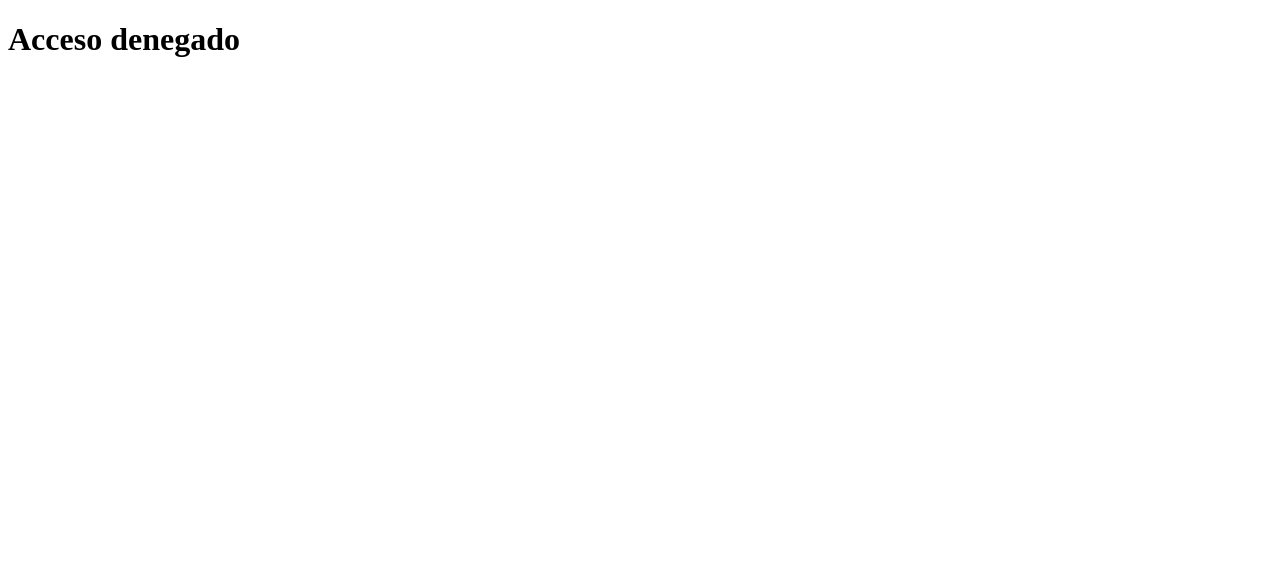
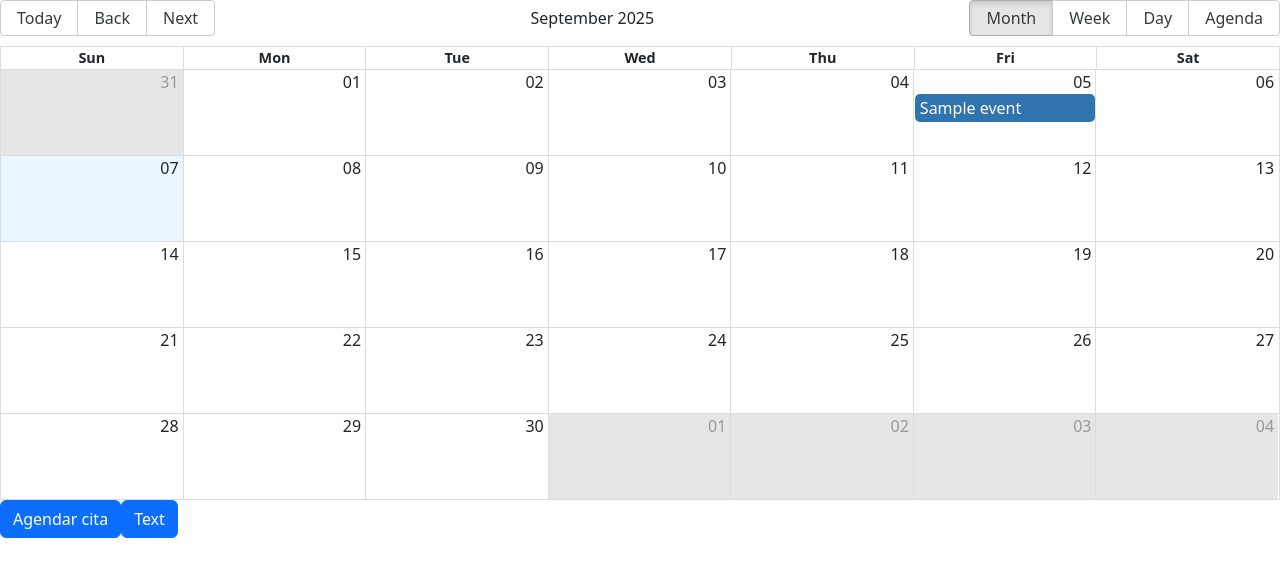
Before and after one commit to the-sergius/english-class-schedule, a React (Vite) app: page / in a window 1280 px wide. Shown: the top 576 px of the page. Built offline with nearby package versions, Linux system fonts and the light colour scheme.

Commit message:
Actualizar readme y gitignore

```diff
--- a/src/App.tsx
+++ b/src/App.tsx
@@ -1,9 +1,12 @@
 import Calendar from "./components/Calendar";
+import TeachersView from "./components/TeachersView";
+
 function App() {
-  let rol = "not-logged-in";
+  let rol = "teacher";
   if (rol == "teacher") {
-    return <Calendar />;
+    return <TeachersView/>;
   } else if (rol == "student") {
+
     return <Calendar />;
   } else {
     return <h1>Acceso denegado</h1>;
--- a/src/components/Calendar.tsx
+++ b/src/components/Calendar.tsx
@@ -7,14 +7,9 @@ import "react-big-calendar/lib/css/react-big-calendar.css";
 const localizer = momentLocalizer(moment);
 const myEvents = [
   {
-    title: "Reunión de equipo",
+    title: "Sample event",
     start: new Date(2025, 8, 5, 10, 0), // año, mes (0-11), día, hora, minuto
     end: new Date(2025, 8, 5, 11, 0),
-  },
-  {
-    title: "Llamada con cliente",
-    start: new Date(2025, 8, 6, 14, 0),
-    end: new Date(2025, 8, 6, 15, 0),
   },
 ];
 export default function CustomCalendar(
--- a/src/components/TeachersView.tsx
+++ b/src/components/TeachersView.tsx
@@ -1,7 +1,7 @@
 import Calendar from "../components/Calendar";
 import "bootstrap/dist/css/bootstrap.min.css";
 import Button from "react-bootstrap/Button";
-function App() {
+function TeachersView() {
   return (
     <>
       <Calendar />
@@ -11,4 +11,4 @@ function App() {
   );
 }
 
-export default App;
+export default TeachersView;
```
Also changed, not shown: 2 other files (tests, documents, lock files or other folders).
